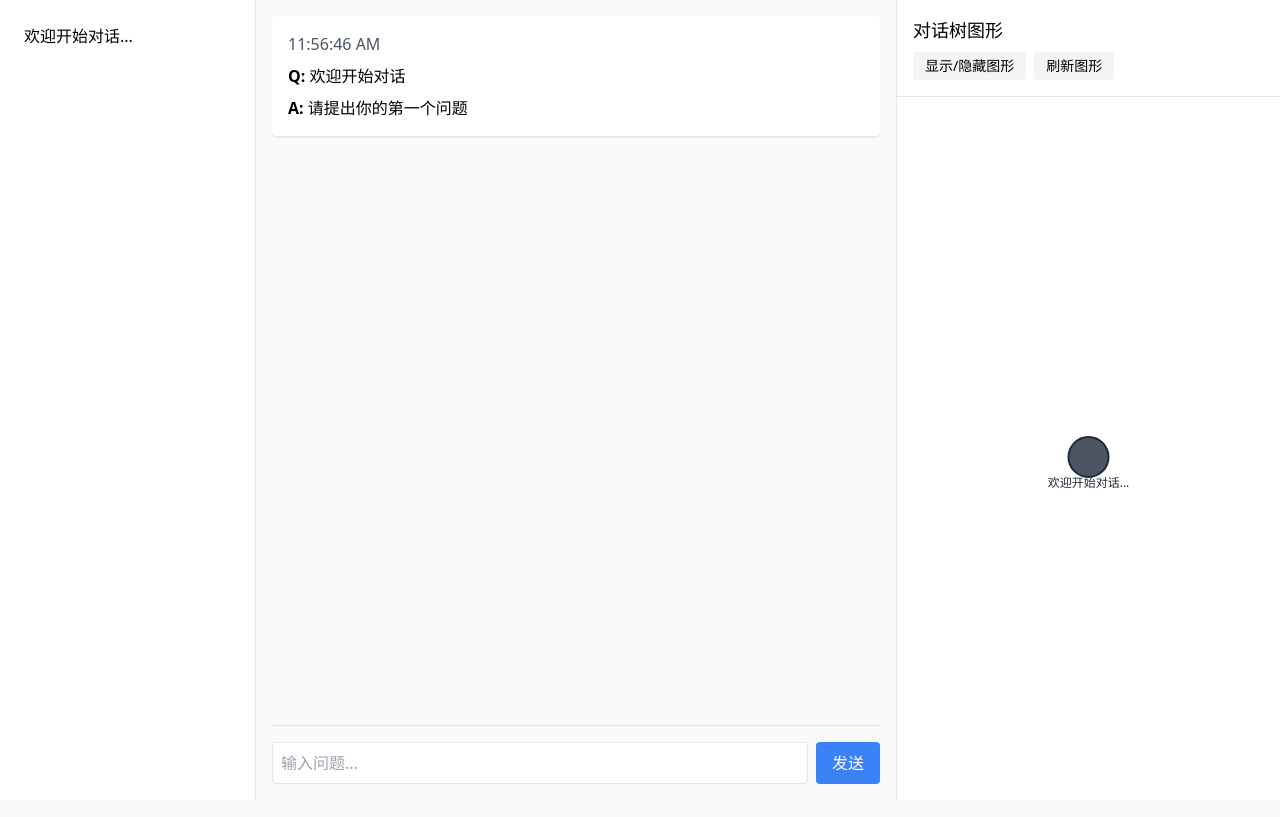
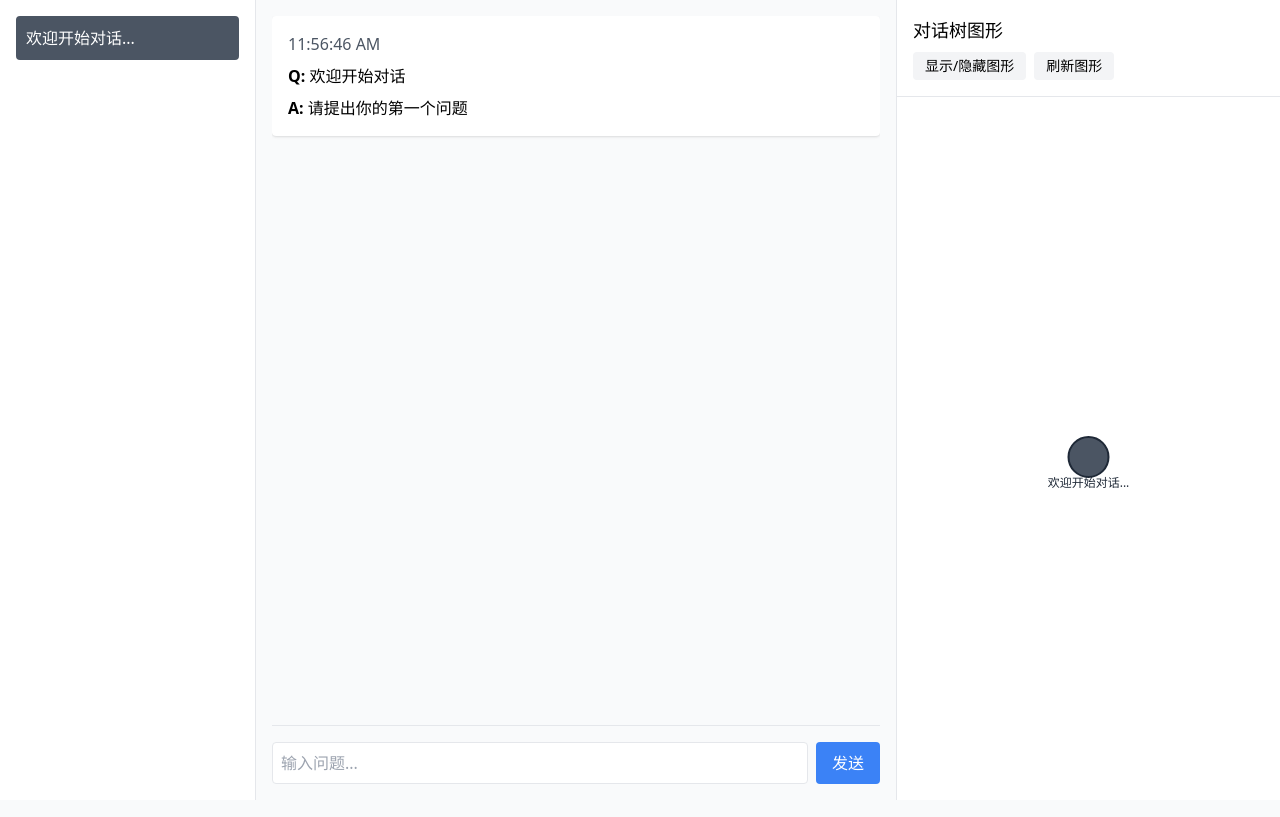
Before and after one commit to LIUBINfighter/Deepseek-BranchMind, a website built with Vite: page index.html in a window 1280 px wide. Built offline with nearby package versions, Linux system fonts and the light colour scheme.

Commit message:
feat: add css to left column node-tree fix:nodetree relations

```diff
--- a/index.html
+++ b/index.html
@@ -23,6 +23,37 @@
       fill: none;
       stroke: #9CA3AF;
       stroke-width: 2px;
+    }
+    .node {
+      padding: 8px;
+      border-radius: 4px;
+      margin-left: 20px; /* 默认左边距 */
+    }
+    .node.root {
+      border: 2px solid #4B5563; /* 根节点的边框 */
+      background-color: #4B5563; /* 根节点的深色背景 */
+      color: white; /* 根节点文本颜色 */
+    }
+    .node.child {
+      background-color: #F9FAFB; /* 默认子节点的背景色 */
+    }
+    .node.level-1 {
+      background-color: #E5E7EB; /* 第一层子节点的背景色 */
+    }
+    .node.level-2 {
+      background-color: #D1FAE5; /* 第二层子节点的背景色 */
+    }
+    .node.level-3 {
+      background-color: #BBF7D0; /* 第三层子节点的背景色 */
+    }
+    .node.level-4 {
+      background-color: #A7F3D0; /* 第四层子节点的背景色 */
+    }
+    .node.level-5 {
+      background-color: #6EE7B7; /* 第五层子节点的背景色 */
+    }
+    .node:hover {
+      background-color: #D1FAE5; /* 鼠标悬停时的背景色 */
     }
   </style>
 </head>
--- a/src/app.ts
+++ b/src/app.ts
@@ -1,4 +1,4 @@
-import { ConversationTree, QAPairNode } from './qa-models';
+import { ConversationTree, NodeID, QAPairNode } from './qa-models';
 import { GraphView } from './graph-view';
 
 class AppUI {
@@ -76,15 +76,26 @@ class AppUI {
 
   private updateTreeNav() {
     const treeData = this.tree.getTreeData();
-    this.treeNav.innerHTML = treeData
-      .map((node: QAPairNode) => `
-        <div class="p-2 hover:bg-gray-100 cursor-pointer"
-             style="margin-left: ${this.getNodeLevel(node)}em;"
-             onclick="window.app.navigateTo('${node.id}')">
-          ${node.question.substring(0, 20)}...
-        </div>
-      `)
-      .join('');
+    const buildTree = (parentId: NodeID | null) => {
+      return treeData
+        .filter(node => node.parentId === parentId)
+        .map(node => {
+          const levelClass = node.parentId === null ? 'root' : `level-${this.getNodeLevel(node)}`;
+          return `
+            <div class="node ${levelClass}"
+                 style="margin-left: ${this.getNodeLevel(node)}em;"
+                 onclick="window.app.navigateTo('${node.id}')">
+              ${node.question.substring(0, 20)}...
+            </div>
+            <div class="children">
+              ${buildTree(node.id)}
+            </div>
+          `;
+        })
+        .join('');
+    };
+
+    this.treeNav.innerHTML = buildTree(null);
   }
 
   private getNodeLevel(node: QAPairNode): number {
```
